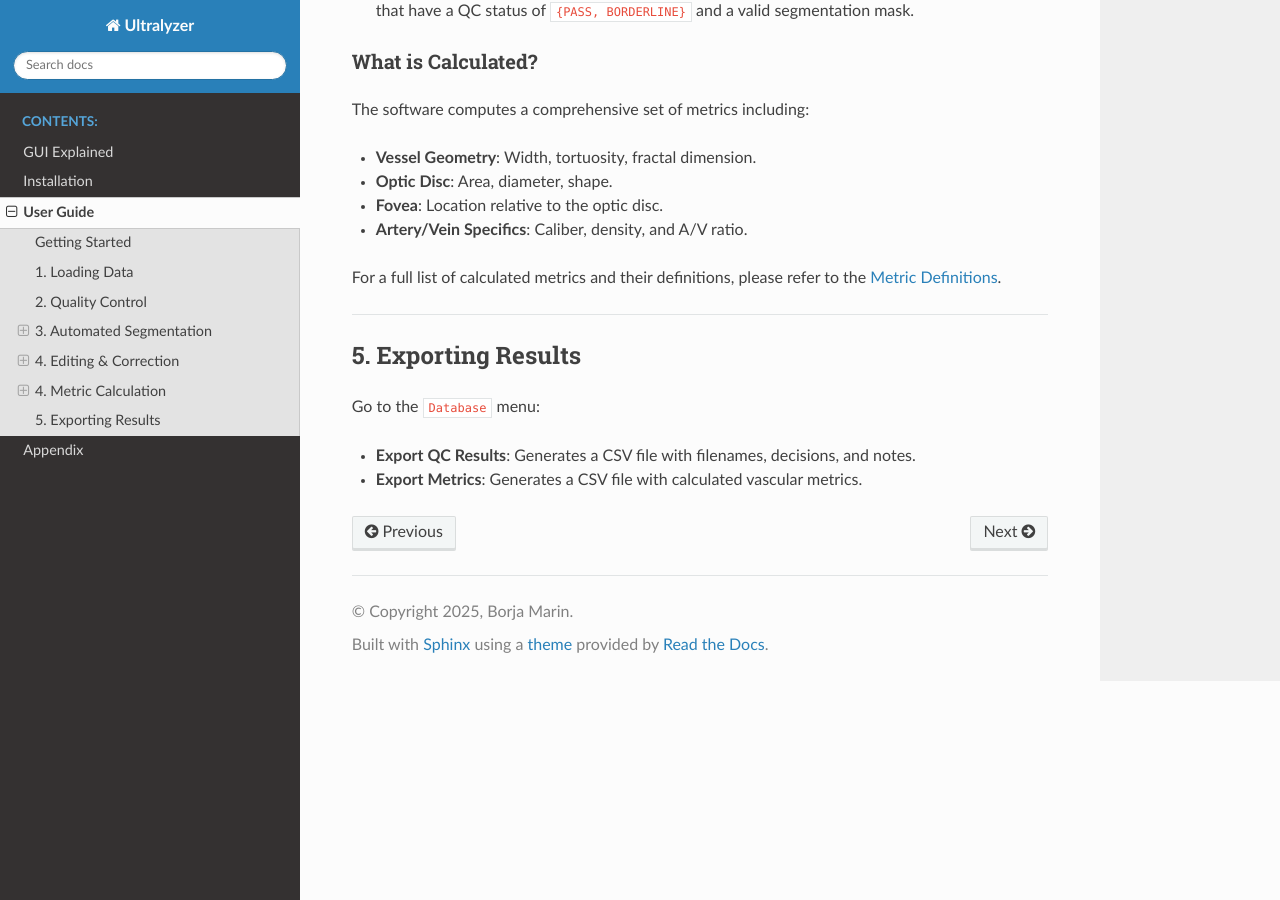
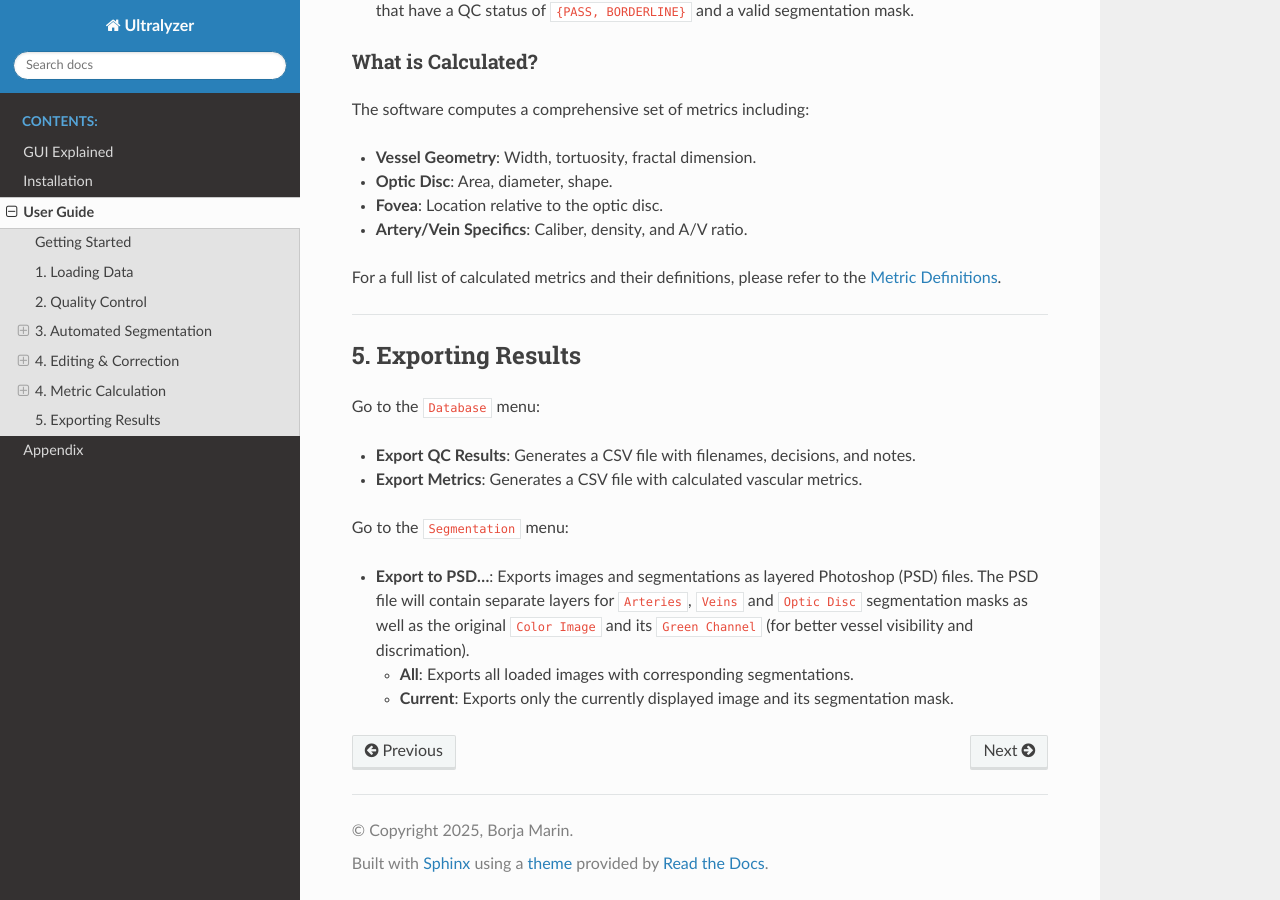
Before and after one commit to Borja21091/Ultralyzer, a Sphinx documentation site: the page built from docs/doc_user_guide.md, in a window 1280 px wide and 900 px high, scrolled down 3340 px. Built offline with Sphinx 7.4.7 and the Read the Docs theme 3.1.0, drawn with Linux system fonts in a browser that asks for light colours.

Commit message:
update docs

```diff
--- a/docs/doc_user_guide.md
+++ b/docs/doc_user_guide.md
@@ -128,3 +128,10 @@ Go to the `Database` menu:
 
 - **Export QC Results**: Generates a CSV file with filenames, decisions, and notes.
 - **Export Metrics**: Generates a CSV file with calculated vascular metrics.
+
+Go to the `Segmentation` menu:
+
+- **Export to PSD...**: Exports images and segmentations as layered Photoshop (PSD) files. The PSD file will contain separate layers for `Arteries`, `Veins` and `Optic Disc` segmentation masks as well as the original `Color Image` and its `Green Channel` (for better vessel visibility and discrimation).
+
+  - **All**: Exports all loaded images with corresponding segmentations.
+  - **Current**: Exports only the currently displayed image and its segmentation mask.
```
Also changed, not shown: docs/doc_gui_explained.md (+3 -0 lines).
